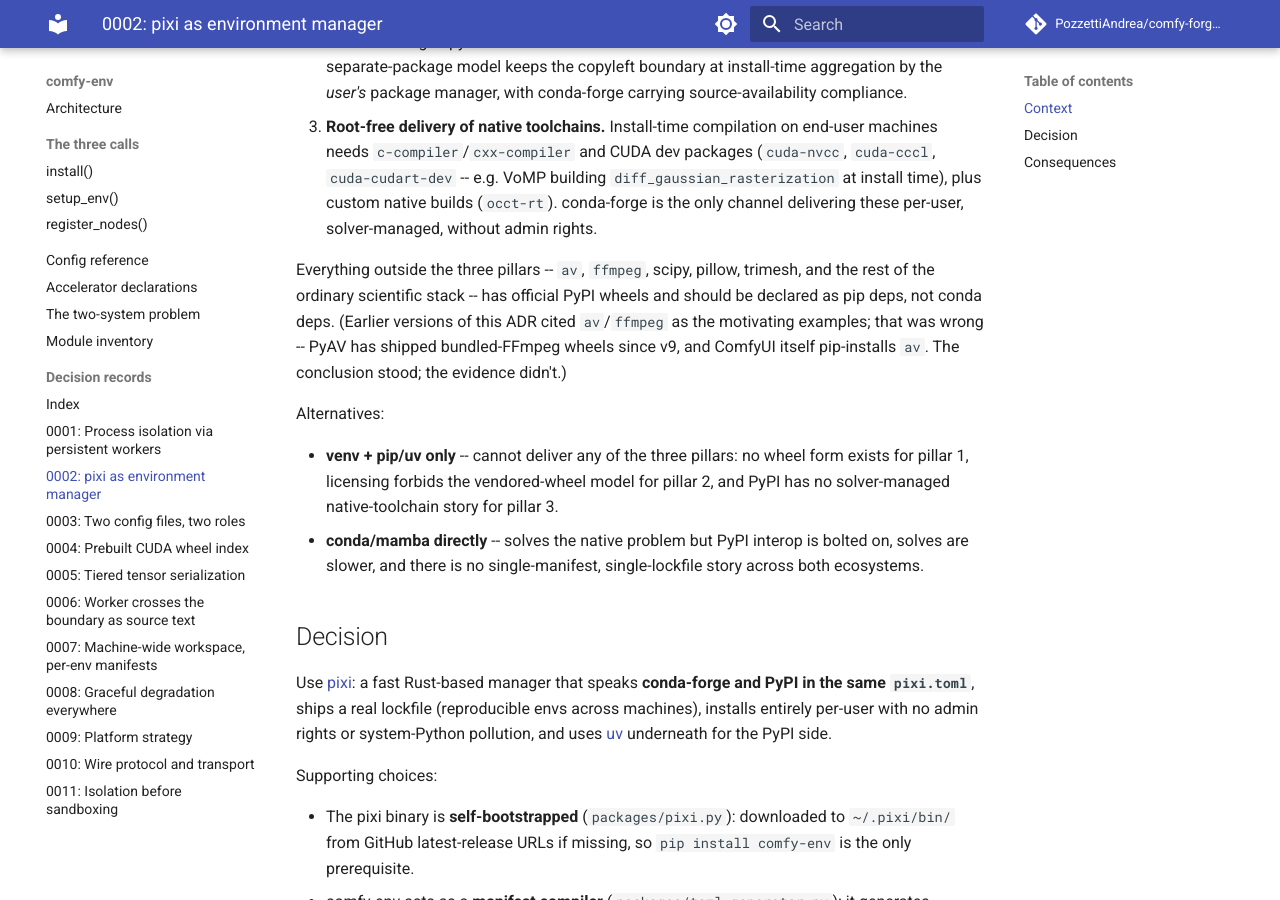
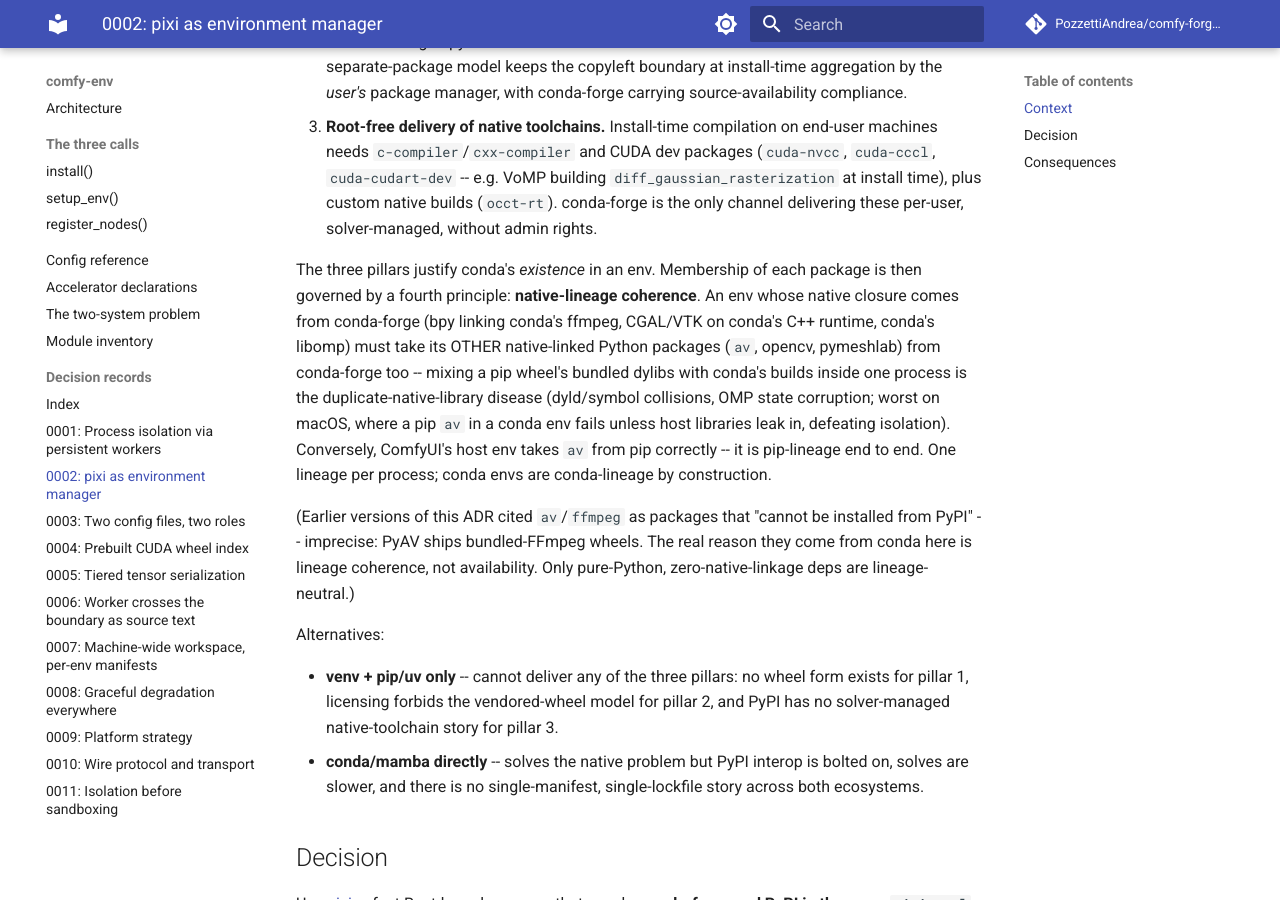
Before and after one commit to Comfy-Forge/comfy-forge-docs, an MkDocs documentation site: the page built from docs/comfy-env/adr/0002-pixi-as-environment-manager.md, in a window 1280 px wide and 900 px high, scrolled down 621 px. Built offline with MkDocs 1.6.1 and Material for MkDocs 9.7.7, drawn with Linux system fonts in a browser that asks for light colours; comment, search, counter and statistics services are not loaded.

Commit message:
ADR-0002: add native-lineage coherence as the fourth principle
Conda membership within an env is governed by lineage coherence, not
wheel availability: conda-native envs take av/opencv/pymeshlab from
conda-forge; mixing pip-bundled dylibs into a conda-lineage process is
the duplicate-native-library disease (fails on macOS without leaking
host libs). Retracts the earlier move-av-to-pip advice.

```diff
--- a/docs/comfy-env/adr/0002-pixi-as-environment-manager.md
+++ b/docs/comfy-env/adr/0002-pixi-as-environment-manager.md
@@ -31,12 +31,23 @@
    native builds (`occt-rt`). conda-forge is the only channel delivering
    these per-user, solver-managed, without admin rights.
 
-Everything outside the three pillars -- `av`, `ffmpeg`, scipy, pillow,
-trimesh, and the rest of the ordinary scientific stack -- has official PyPI
-wheels and should be declared as pip deps, not conda deps. (Earlier versions
-of this ADR cited `av`/`ffmpeg` as the motivating examples; that was wrong
--- PyAV has shipped bundled-FFmpeg wheels since v9, and ComfyUI itself
-pip-installs `av`. The conclusion stood; the evidence didn't.)
+The three pillars justify conda's *existence* in an env. Membership of each
+package is then governed by a fourth principle: **native-lineage coherence**.
+An env whose native closure comes from conda-forge (bpy linking conda's
+ffmpeg, CGAL/VTK on conda's C++ runtime, conda's libomp) must take its OTHER
+native-linked Python packages (`av`, opencv, pymeshlab) from conda-forge
+too -- mixing a pip wheel's bundled dylibs with conda's builds inside one
+process is the duplicate-native-library disease (dyld/symbol collisions,
+OMP state corruption; worst on macOS, where a pip `av` in a conda env fails
+unless host libraries leak in, defeating isolation). Conversely, ComfyUI's
+host env takes `av` from pip correctly -- it is pip-lineage end to end. One
+lineage per process; conda envs are conda-lineage by construction.
+
+(Earlier versions of this ADR cited `av`/`ffmpeg` as packages that "cannot
+be installed from PyPI" -- imprecise: PyAV ships bundled-FFmpeg wheels. The
+real reason they come from conda here is lineage coherence, not
+availability. Only pure-Python, zero-native-linkage deps are
+lineage-neutral.)
 
 Alternatives:
 
```
